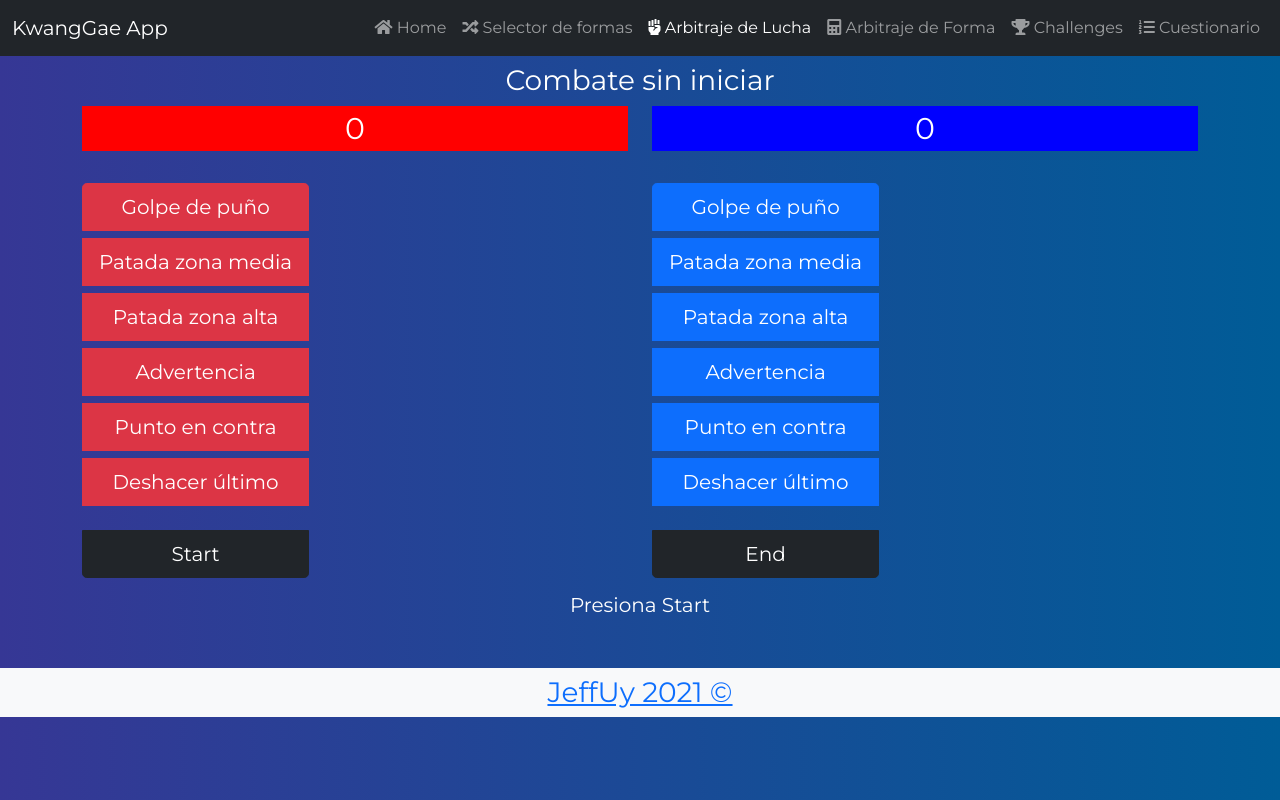
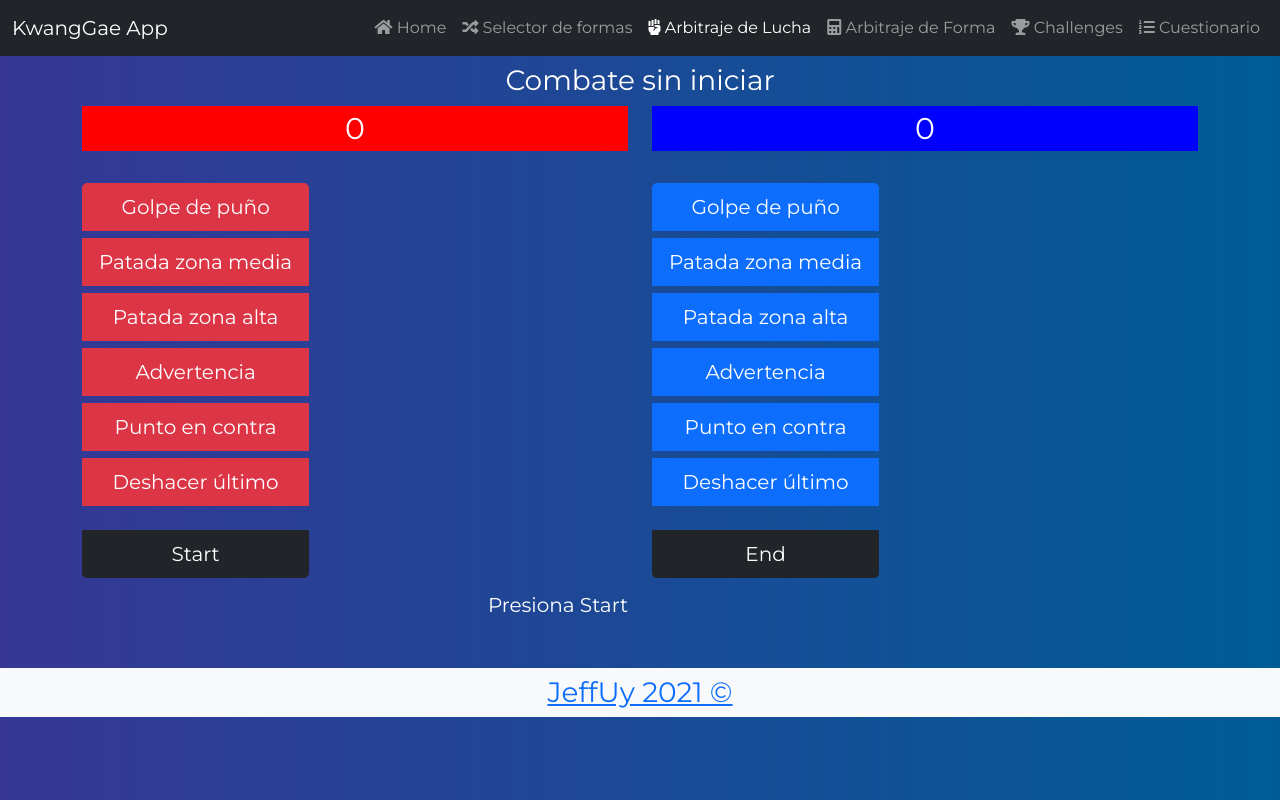
Before and after one commit to Jeffuy/KwangGaeApp-React, a React app: page /lucha in a window 1280 px wide. Built offline with nearby package versions, Linux system fonts and the light colour scheme.

Commit message:
:bug: visual bug on timer container fixed

```diff
--- a/src/components/fight/FightTime.jsx
+++ b/src/components/fight/FightTime.jsx
@@ -2,8 +2,8 @@ import React from "react";
 
 const FightTime = ({ time }) => {
     return (
-        <div className="text-center row mb-5 text-white">
-            <div className="col-12">
+        <div className="container text-center row mb-5 text-white">
+            <div className="col">
                 <span style={{ fontSize: 20 }}>{time}</span>
             </div>
         </div>
--- a/src/components/fight/FigthButtons.jsx
+++ b/src/components/fight/FigthButtons.jsx
@@ -13,6 +13,7 @@ const FigthButtons = ({
     blueWarning,
 }) => {
     return (
+
         <div className="container">
             <div className="row">
                 <div className="col-6 mb-2">
```
